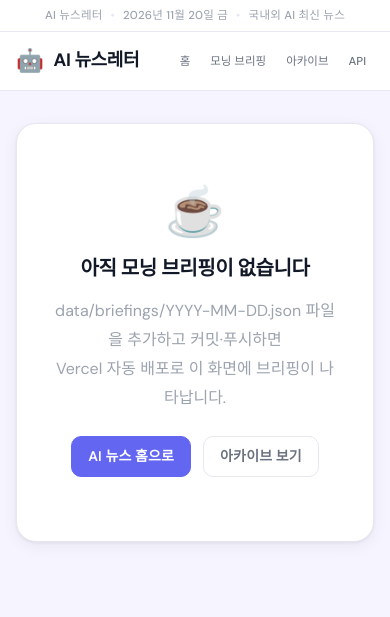
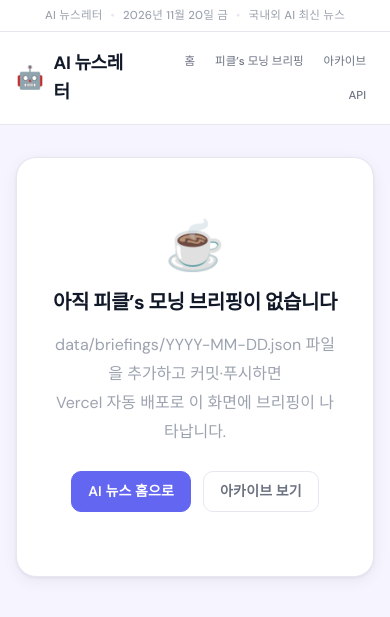
Before and after one commit to saojeong21/newsletter_ai, a Flask app: template app/templates/briefing.html in a window 390 px wide. Shown: the top 617 px of the page. Run offline with Flask 3, Linux system fonts and the light colour scheme; the template is opened without the code that fills it, so the values that code supplies are empty.

Commit message:
feat(briefing): 제목·상단 메뉴를 '피클’s 모닝 브리핑'으로 변경
- base.html 상단 내비게이션 링크 문구 변경
- briefing.html <title>, 히어로 필, h1, 빈 상태 제목 변경
- 긴 메뉴 문구가 줄바꿈되지 않도록 nav-link nowrap + 모바일 래핑
- tests/test_briefing.py 새 문구 검증 추가

```diff
--- a/app/static/style.css
+++ b/app/static/style.css
@@ -186,6 +186,7 @@ img {
 
 .nav-link {
     padding: 0.4rem 0.75rem;
+    white-space: nowrap;
     border-radius: var(--radius-pill);
     font-size: var(--font-size-sm);
     font-weight: 500;
@@ -1371,6 +1372,11 @@ img {
 
 /* ── 23. 반응형 ── */
 @media (max-width: 480px) {
+    .header-nav {
+        flex-wrap: wrap;
+        justify-content: flex-end;
+    }
+
     .header-nav .nav-link {
         padding: 0.35rem 0.5rem;
         font-size: var(--font-size-xs);
--- a/app/templates/base.html
+++ b/app/templates/base.html
@@ -38,7 +38,7 @@
                 <!-- 내비게이션 -->
                 <nav class="header-nav" aria-label="주요 메뉴">
                     <a href="/" class="nav-link {% if request.url.path == '/' %}active{% endif %}">홈</a>
-                    <a href="/briefing" class="nav-link {% if request.url.path == '/briefing' %}active{% endif %}">모닝 브리핑</a>
+                    <a href="/briefing" class="nav-link {% if request.url.path == '/briefing' %}active{% endif %}">피클’s 모닝 브리핑</a>
                     <a href="/news" class="nav-link {% if request.url.path == '/news' %}active{% endif %}">아카이브</a>
                     <a href="/api/articles" class="nav-link" target="_blank" rel="noopener noreferrer">API</a>
                 </nav>
--- a/app/templates/briefing.html
+++ b/app/templates/briefing.html
@@ -1,6 +1,6 @@
 {% extends "base.html" %}
 
-{% block title %}{% if briefing %}{{ briefing.date_label }} 모닝 브리핑{% else %}모닝 브리핑{% endif %} — AI 뉴스레터{% endblock %}
+{% block title %}{% if briefing %}{{ briefing.date_label }} 피클’s 모닝 브리핑{% else %}피클’s 모닝 브리핑{% endif %} — AI 뉴스레터{% endblock %}
 
 {% block content %}
 
@@ -22,10 +22,10 @@
 <section class="page-hero briefing-hero" aria-labelledby="briefingTitle">
     <div class="hero-pill" aria-hidden="true">
         <span class="hero-pill-dot"></span>
-        모닝 브리핑 · 매일 오전 10시
+        피클’s 모닝 브리핑 · 매일 오전 10시
     </div>
 
-    <h1 class="hero-title" id="briefingTitle">{{ briefing.date_label }} 모닝 브리핑</h1>
+    <h1 class="hero-title" id="briefingTitle">{{ briefing.date_label }} 피클’s 모닝 브리핑</h1>
 
     {% if briefing.headline %}
     <p class="briefing-headline">{{ briefing.headline }}</p>
@@ -241,7 +241,7 @@
 <!-- 브리핑 데이터 자체가 없는 경우 -->
 <div class="empty-state" role="main">
     <div class="empty-icon" aria-hidden="true">☕</div>
-    <h2 class="empty-title">아직 모닝 브리핑이 없습니다</h2>
+    <h2 class="empty-title">아직 피클’s 모닝 브리핑이 없습니다</h2>
     <p class="empty-desc">
         data/briefings/YYYY-MM-DD.json 파일을 추가하고 커밋·푸시하면<br>
         Vercel 자동 배포로 이 화면에 브리핑이 나타납니다.
--- a/public/static/style.css
+++ b/public/static/style.css
@@ -186,6 +186,7 @@ img {
 
 .nav-link {
     padding: 0.4rem 0.75rem;
+    white-space: nowrap;
     border-radius: var(--radius-pill);
     font-size: var(--font-size-sm);
     font-weight: 500;
@@ -1371,6 +1372,11 @@ img {
 
 /* ── 23. 반응형 ── */
 @media (max-width: 480px) {
+    .header-nav {
+        flex-wrap: wrap;
+        justify-content: flex-end;
+    }
+
     .header-nav .nav-link {
         padding: 0.35rem 0.5rem;
         font-size: var(--font-size-xs);
```
Also changed, not shown: tests/test_briefing.py (+13 -2 lines).
